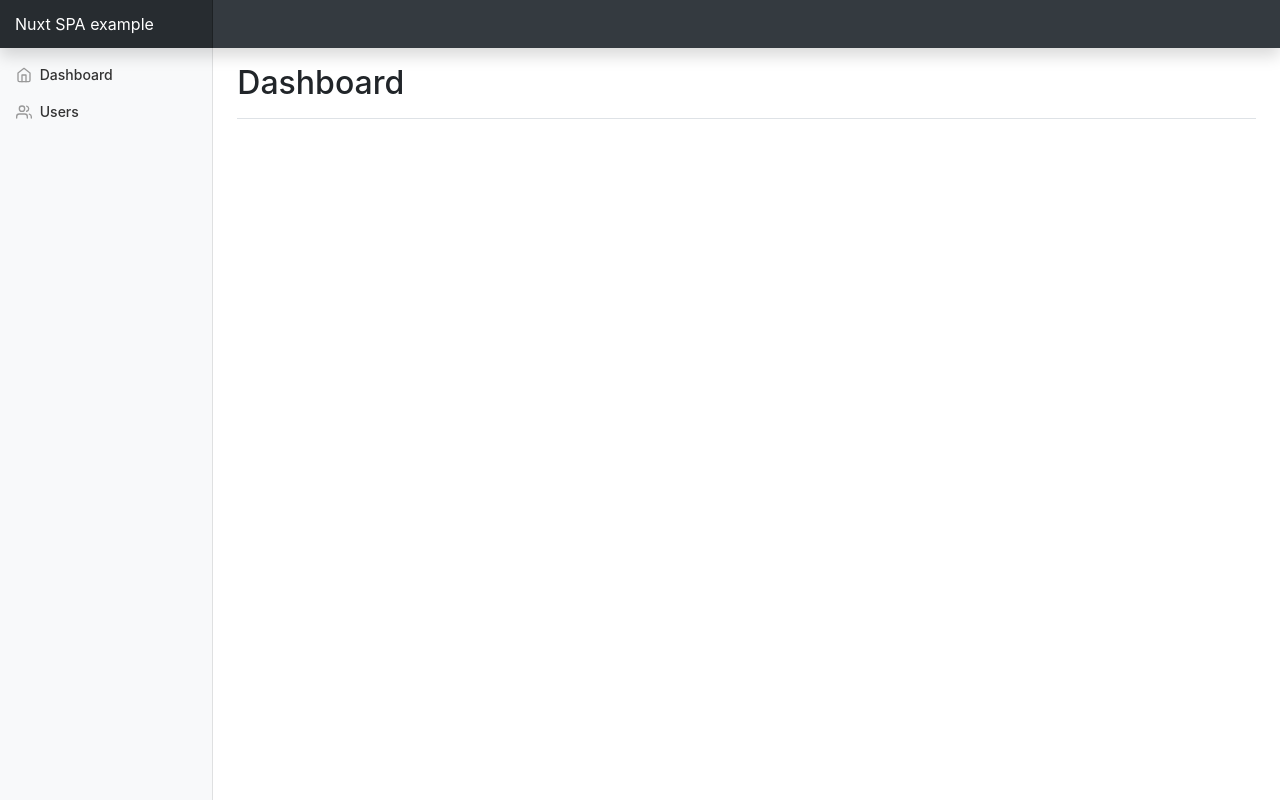
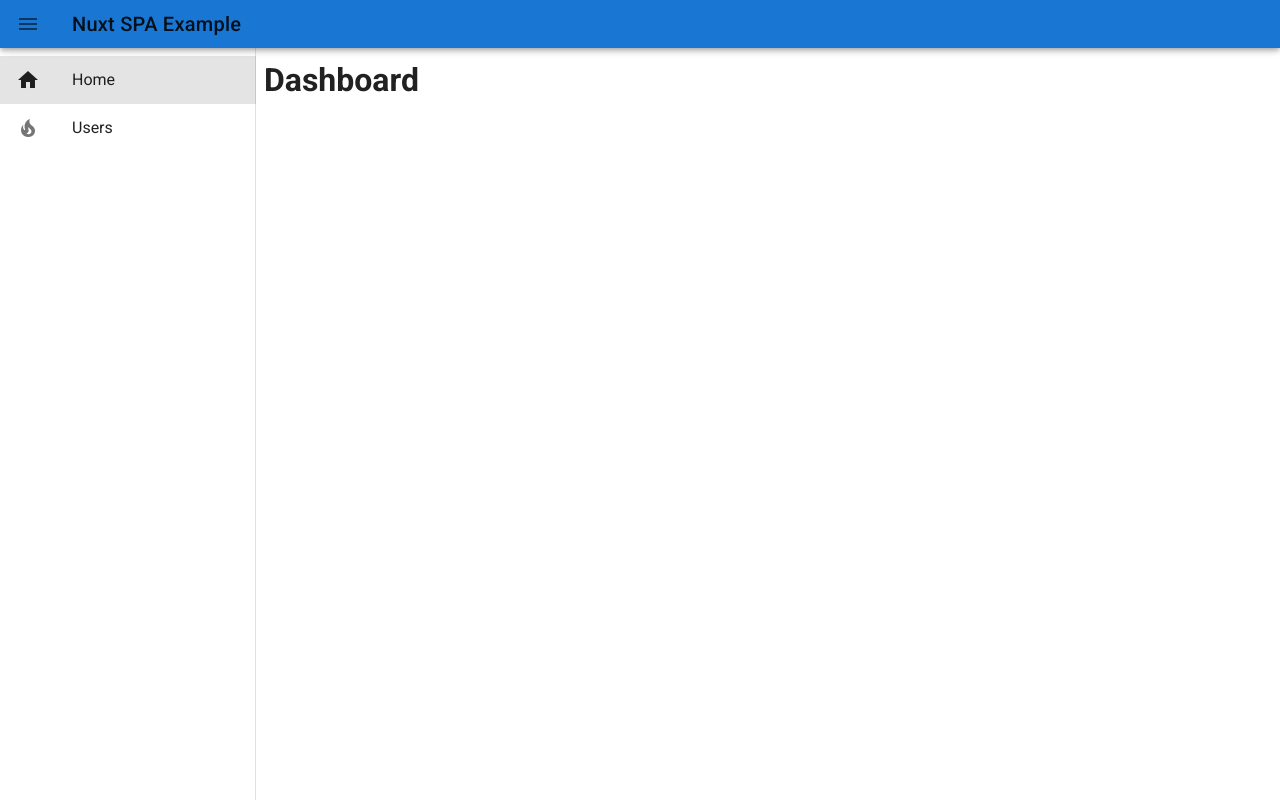
Before and after one commit to maximebeaudoin/nuxt-spa-example, a Nuxt app: page / in a window 1280 px wide. Built offline with nearby package versions, Linux system fonts and the light colour scheme.

Commit message:
Starting vuetify integration

```diff
--- a/assets/scss/style.scss
+++ /dev/null
@@ -1,110 +0,0 @@
-// @import "~@coreui/coreui/scss/coreui";
-
-// @import "~startbootstrap-sb-admin-2/css/sb-admin-2";
-
-body {
-  font-size: .875rem;
-}
-
-.feather {
-  width: 16px;
-  height: 16px;
-  vertical-align: text-bottom;
-}
-
-/*
- * Sidebar
- */
-
-.sidebar {
-  position: fixed;
-  top: 0;
-  bottom: 0;
-  left: 0;
-  z-index: 100; /* Behind the navbar */
-  padding: 48px 0 0; /* Height of navbar */
-  box-shadow: inset -1px 0 0 rgba(0, 0, 0, .1);
-}
-
-.sidebar-sticky {
-  position: relative;
-  top: 0;
-  height: calc(100vh - 48px);
-  padding-top: .5rem;
-  overflow-x: hidden;
-  overflow-y: auto; /* Scrollable contents if viewport is shorter than content. */
-}
-
-@supports ((position: -webkit-sticky) or (position: sticky)) {
-  .sidebar-sticky {
-    position: -webkit-sticky;
-    position: sticky;
-  }
-}
-
-.sidebar .nav-link {
-  font-weight: 500;
-  color: #333;
-}
-
-.sidebar .nav-link .feather {
-  margin-right: 4px;
-  color: #999;
-}
-
-.sidebar .nav-link.active {
-  color: #007bff;
-}
-
-.sidebar .nav-link:hover .feather,
-.sidebar .nav-link.active .feather {
-  color: inherit;
-}
-
-.sidebar-heading {
-  font-size: .75rem;
-  text-transform: uppercase;
-}
-
-/*
- * Content
- */
-
-[role="main"] {
-  padding-top: 133px; /* Space for fixed navbar */
-}
-
-@media (min-width: 768px) {
-  [role="main"] {
-    padding-top: 48px; /* Space for fixed navbar */
-  }
-}
-
-/*
- * Navbar
- */
-
-.navbar-brand {
-  padding-top: .75rem;
-  padding-bottom: .75rem;
-  font-size: 1rem;
-  background-color: rgba(0, 0, 0, .25);
-  box-shadow: inset -1px 0 0 rgba(0, 0, 0, .25);
-}
-
-.navbar .form-control {
-  padding: .75rem 1rem;
-  border-width: 0;
-  border-radius: 0;
-}
-
-.form-control-dark {
-  color: #fff;
-  background-color: rgba(255, 255, 255, .1);
-  border-color: rgba(255, 255, 255, .1);
-}
-
-.form-control-dark:focus {
-  border-color: transparent;
-  box-shadow: 0 0 0 3px rgba(255, 255, 255, .25);
-}
--- a/components/Logo.vue
+++ /dev/null
@@ -1,34 +0,0 @@
-<template>
-  <svg class="NuxtLogo" width="245" height="180" viewBox="0 0 452 342" xmlns="http://www.w3.org/2000/svg">
-    <g fill="none" fill-rule="evenodd">
-      <path
-        d="M139 330l-1-2c-2-4-2-8-1-13H29L189 31l67 121 22-16-67-121c-1-2-9-14-22-14-6 0-15 2-22 15L5 303c-1 3-8 16-2 27 4 6 10 12 24 12h136c-14 0-21-6-24-12z"
-        fill="#00C58E"
-      />
-      <path
-        d="M447 304L317 70c-2-2-9-15-22-15-6 0-15 3-22 15l-17 28v54l39-67 129 230h-49a23 23 0 0 1-2 14l-1 1c-6 11-21 12-23 12h76c3 0 17-1 24-12 3-5 5-14-2-26z"
-        fill="#108775"
-      />
-      <path
-        d="M376 330v-1l1-2c1-4 2-8 1-12l-4-12-102-178-15-27h-1l-15 27-102 178-4 12a24 24 0 0 0 2 15c4 6 10 12 24 12h190c3 0 18-1 25-12zM256 152l93 163H163l93-163z"
-        fill="#2F495E"
-        fill-rule="nonzero"
-      />
-    </g>
-  </svg>
-</template>
-<style>
-.NuxtLogo {
-  animation: 1s appear;
-  margin: auto;
-}
-
-@keyframes appear {
-  0% {
-    opacity: 0;
-  }
-  100% {
-    opacity: 1;
-  }
-}
-</style>
--- a/layouts/default.vue
+++ b/layouts/default.vue
@@ -1,26 +1,49 @@
 <template>
-  <div>
-    <Header />
-    <div class="container-fluid">
-      <div class="row">
-        <Sidebar />
-        <main role="main" class="col-md-9 ml-sm-auto col-lg-10 px-4">
-          <nuxt />
-        </main>
-      </div>
-    </div>
-  </div>
+  <v-app dark>
+    <v-navigation-drawer v-model="drawer" fixed clipped app>
+      <v-list>
+        <v-list-item v-for="item in items" :key="item.text" link :to="{ name: item.link}" nuxt>
+          <v-list-item-action>
+            <v-icon>{{ item.icon }}</v-icon>
+          </v-list-item-action>
+          <v-list-item-content>
+            <v-list-item-title>
+              {{ item.text }}
+            </v-list-item-title>
+          </v-list-item-content>
+        </v-list-item>
+      </v-list>
+    </v-navigation-drawer>
+    <v-app-bar color="primary" dense fixed clipped-left app>
+      <v-app-bar-nav-icon @click.stop="drawer = !drawer" />
+      <v-toolbar-title class="mr-5 align-center">
+        <span class="title">Nuxt SPA Example</span>
+      </v-toolbar-title>
+    </v-app-bar>
+    <v-content>
+      <Nuxt />
+    </v-content>
+  </v-app>
 </template>
 
-<script lang="ts">
-import Vue from 'vue'
-import Header from '~/components/Header.vue'
-import Sidebar from '~/components/Sidebar.vue'
+<style scoped>
+</style>
 
-export default Vue.extend({
-  components: {
-    Header,
-    Sidebar
+<script>
+export default {
+  data () {
+    return {
+      drawer: true,
+      items: [
+        { icon: 'mdi-home', text: 'Home', link: 'index' },
+        { icon: 'mdi-fire', text: 'Users', link: 'users' }
+      ]
+    }
+  },
+  head () {
+    return {
+      title: 'Nuxt SPA Example'
+    }
   }
-})
+}
 </script>
--- a/nuxt.config.js
+++ b/nuxt.config.js
@@ -24,7 +24,6 @@ module.exports = {
   ** Global CSS
   */
   css: [
-    '@/assets/scss/style.scss'
   ],
   /*
   ** Plugins to load before mounting the App
@@ -43,11 +42,12 @@ module.exports = {
   */
   modules: [
     // Doc: https://bootstrap-vue.js.org
-    'bootstrap-vue/nuxt',
+    // 'bootstrap-vue/nuxt',
     // Doc: https://axios.nuxtjs.org/usage
     '@nuxtjs/axios',
     // Doc: https://github.com/nuxt-community/dotenv-module
-    '@nuxtjs/dotenv'
+    '@nuxtjs/dotenv',
+    '@nuxtjs/vuetify'
   ],
   /*
   ** Axios module configuration
@@ -72,5 +72,11 @@ module.exports = {
    */
   server: {
     port: 8880
+  },
+
+  // Doc: https://github.com/nuxt-community/vuetify-module
+  vuetify: {
+    customVariables: ['~/assets/scss/variables.scss'],
+    optionsPath: './vuetify.options.js'
   }
 }
--- a/package.json
+++ b/package.json
@@ -15,6 +15,7 @@
   "dependencies": {
     "@nuxtjs/axios": "^5.9.6",
     "@nuxtjs/dotenv": "^1.4.1",
+    "@nuxtjs/vuetify": "^1.11.0",
     "bootstrap": "^4.1.3",
     "bootstrap-vue": "^2.0.0",
     "cross-env": "^5.2.0",
--- a/pages/index.vue
+++ b/pages/index.vue
@@ -1,9 +1,7 @@
 <template>
-  <div>
-    <div class="d-flex justify-content-between flex-wrap flex-md-nowrap align-items-center pt-3 pb-2 mb-3 border-bottom">
-      <h1 class="h2">
-        Dashboard
-      </h1>
-    </div>
+  <div class="d-flex pa-2">
+    <h1>
+      Dashboard
+    </h1>
   </div>
 </template>
--- a/pages/users/index.vue
+++ b/pages/users/index.vue
@@ -1,25 +1,27 @@
 <template>
   <div>
-    <div class="d-flex justify-content-between flex-wrap flex-md-nowrap align-items-center pt-3 pb-2 mb-1">
-      <h1 class="h2">
+    <div class="d-flex pa-2">
+      <h1>
         Users
       </h1>
-      <div class="btn-toolbar mb-2 mb-md-0">
-        <div class="btn-group mr-2">
-          <nuxt-link to="/users/create" class="btn btn-sm btn-outline-secondary">
-            Create
-          </nuxt-link>
-        </div>
-      </div>
     </div>
-    <div class="table-responsive">
-      <table class="table table-striped table-sm">
+
+    <v-simple-table>
+      <template v-slot:default>
         <thead>
           <tr>
-            <th>#</th>
-            <th>Name</th>
-            <th>Email</th>
-            <th>Job Title</th>
+            <th class="text-left">
+              #
+            </th>
+            <th class="text-left">
+              Name
+            </th>
+            <th class="text-left">
+              Email
+            </th>
+            <th class="text-left">
+              Job Title
+            </th>
           </tr>
         </thead>
         <tbody>
@@ -34,8 +36,8 @@
             <td>{{ user.job_title }}</td>
           </tr>
         </tbody>
-      </table>
-    </div>
+      </template>
+    </v-simple-table>
   </div>
 </template>
 
--- /dev/null
+++ b/vuetify.options.js
@@ -0,0 +1,13 @@
+import colors from 'vuetify/es5/util/colors'
+
+export default {
+  theme: {
+    dark: true,
+    themes: {
+      dark: {
+        primary: colors.purple,
+        test: colors.blue
+      }
+    }
+  }
+}
```
Also changed, not shown: assets/scss/variables.scss (added), 1 other file (tests, documents, lock files or other folders).
